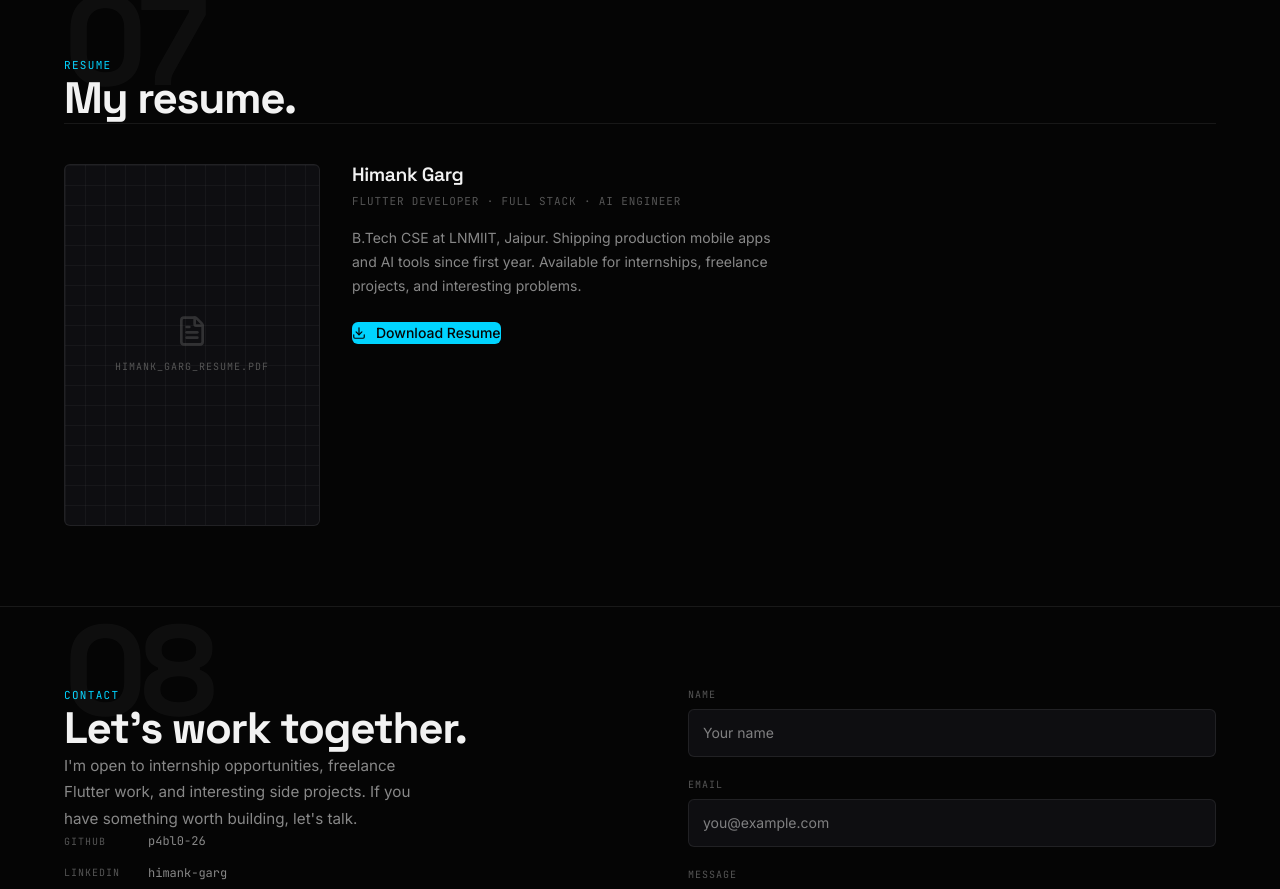
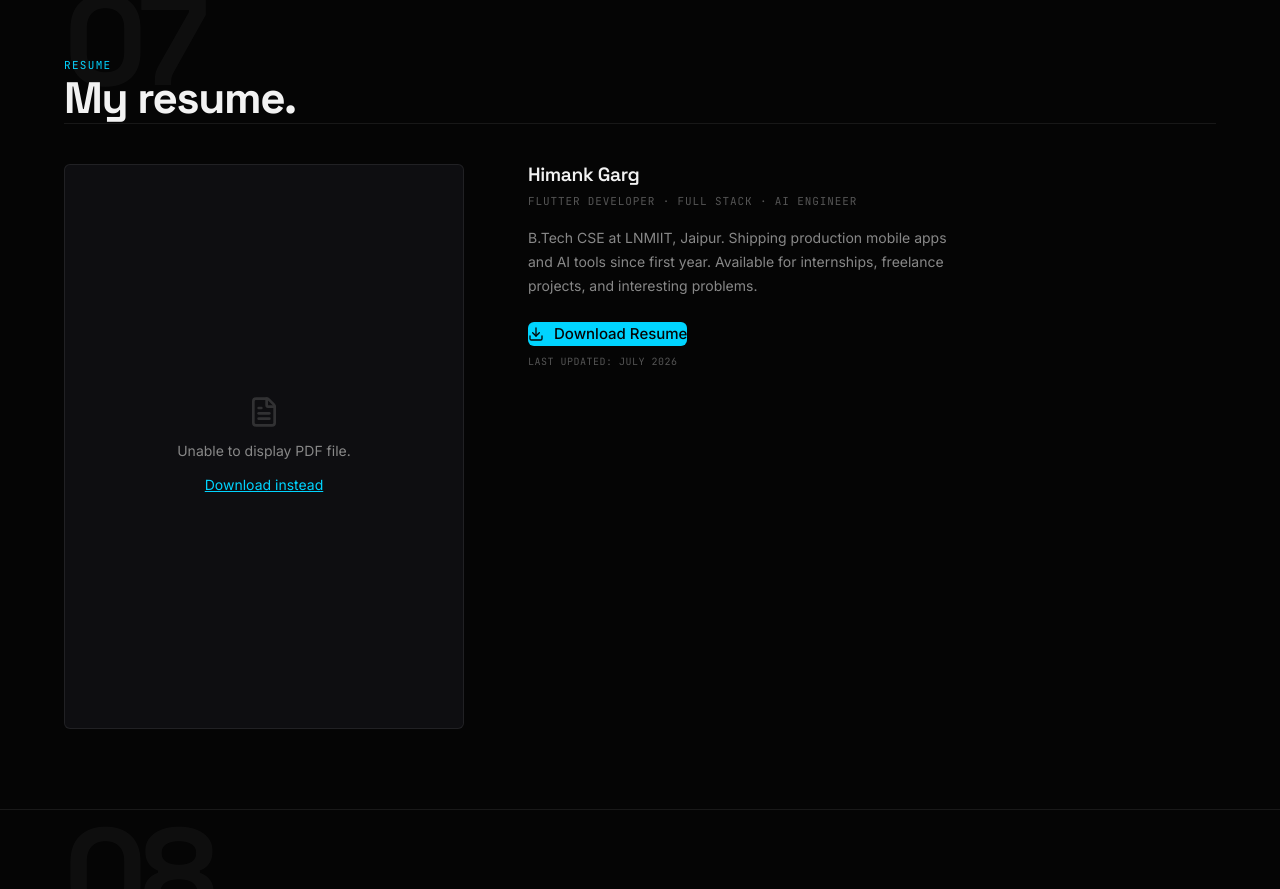
Before and after one commit to p4bl0-26/portfolio, a Next.js app: page / in a window 1280 px wide. Shown: the part 7480-8369 px from the top of the page. Built offline with nearby package versions, Linux system fonts and the light colour scheme; no server answers.

Commit message:
feat: wire up resume PDF across components and add embedded preview

```diff
--- a/src/components/sections/Hero.tsx
+++ b/src/components/sections/Hero.tsx
@@ -215,9 +215,9 @@ export function Hero() {
             </motion.span>
           </motion.a>
 
-          {/* Secondary — ghost */}
           <a
             href={META.resumePath}
+            download="Himank_Garg_Resume.pdf"
             target="_blank"
             rel="noopener noreferrer"
             className="inline-flex items-center justify-center rounded-md transition-all duration-200 focus-visible:outline-none"
--- a/src/components/sections/Resume.tsx
+++ b/src/components/sections/Resume.tsx
@@ -33,62 +33,103 @@ export function Resume() {
       </h2>
 
       <div
-        className="flex flex-col md:flex-row gap-8 items-start"
+        className="flex flex-col md:flex-row gap-8 lg:gap-16 items-start"
         style={{ borderTop: "1px solid var(--border)", paddingTop: "2.5rem" }}
       >
         {/* Preview card */}
+        <div className="w-full md:w-[320px] lg:w-[400px] flex-shrink-0">
+          {/* Desktop embed (hidden on mobile) */}
           <div
-          className="w-full md:w-64 flex-shrink-0"
+            className="hidden md:block w-full"
             style={{
               backgroundColor: "var(--bg-card)",
               border: "1px solid var(--border)",
               borderRadius: "6px",
-            aspectRatio: "210/297", // A4 ratio
-            display: "flex",
-            flexDirection: "column",
-            alignItems: "center",
-            justifyContent: "center",
-            gap: "1rem",
-            position: "relative",
+              aspectRatio: "1/1.414", // A4 ratio
               overflow: "hidden",
             }}
-          aria-label="Resume preview"
           >
-          {/* Grid background */}
+            <object
+              data={`${META.resumePath}#toolbar=0&navpanes=0&scrollbar=0`}
+              type="application/pdf"
+              width="100%"
+              height="100%"
+            >
+              <div className="w-full h-full flex flex-col items-center justify-center gap-3 p-6 text-center">
+                <FileText size={32} style={{ color: "var(--text-muted)", opacity: 0.5 }} />
+                <p style={{ color: "var(--text-secondary)", fontSize: "0.875rem" }}>
+                  Unable to display PDF file.
+                </p>
+                <a
+                  href={META.resumePath}
+                  download="Himank_Garg_Resume.pdf"
+                  style={{ color: "var(--accent)", fontSize: "0.875rem", textDecoration: "underline" }}
+                >
+                  Download instead
+                </a>
+              </div>
+            </object>
+          </div>
+
+          {/* Mobile simple card (hidden on desktop) */}
           <div
-            className="absolute inset-0"
+            className="md:hidden w-full flex items-center justify-between p-4"
             style={{
-              backgroundImage: `
-                linear-gradient(var(--border) 1px, transparent 1px),
-                linear-gradient(90deg, var(--border) 1px, transparent 1px)
-              `,
-              backgroundSize: "20px 20px",
-              opacity: 0.5,
+              backgroundColor: "var(--bg-card)",
+              border: "1px solid var(--border)",
+              borderRadius: "6px",
             }}
-            aria-hidden="true"
-          />
-          <div className="relative flex flex-col items-center gap-3">
-            <FileText
-              size={32}
-              style={{ color: "var(--text-muted)", opacity: 0.5 }}
-            />
+          >
+            <div className="flex items-center gap-3 overflow-hidden">
+              <FileText size={20} style={{ color: "var(--text-muted)", flexShrink: 0 }} />
+              <div className="flex flex-col overflow-hidden">
+                <span
+                  style={{
+                    fontFamily: "var(--font-body)",
+                    fontSize: "0.875rem",
+                    color: "var(--text-primary)",
+                    whiteSpace: "nowrap",
+                    overflow: "hidden",
+                    textOverflow: "ellipsis",
+                  }}
+                >
+                  Himank_Garg_Resume.pdf
+                </span>
                 <span
                   style={{
                     fontFamily: "var(--font-mono)",
                     fontSize: "10px",
                     textTransform: "uppercase",
-                letterSpacing: "0.1em",
+                    letterSpacing: "0.05em",
                     color: "var(--text-muted)",
                   }}
                 >
-              {/* TODO: Replace with actual resume PDF preview */}
-              Himank_Garg_Resume.pdf
+                  439 KB
                 </span>
+              </div>
+            </div>
+            <a
+              href={META.resumePath}
+              download="Himank_Garg_Resume.pdf"
+              aria-label="Download Himank_Garg_Resume.pdf"
+              style={{
+                color: "var(--accent)",
+                padding: "8px",
+                display: "flex",
+                alignItems: "center",
+                justifyContent: "center",
+                borderRadius: "4px",
+                backgroundColor: "rgba(255,255,255,0.05)",
+                flexShrink: 0,
+              }}
+            >
+              <Download size={16} />
+            </a>
           </div>
         </div>
 
         {/* Info + download */}
-        <div className="flex flex-col gap-6">
+        <div className="flex flex-col gap-6 md:pt-4">
           <div>
             <h3
               style={{
@@ -128,17 +169,18 @@ export function Resume() {
             </p>
           </div>
 
+          <div className="flex flex-col gap-2 items-start mt-2">
             <a
-            href={META.resumePath} // TODO: Point to actual resume PDF
+              href={META.resumePath}
               target="_blank"
               rel="noopener noreferrer"
               download="Himank_Garg_Resume.pdf"
-            className="inline-flex items-center gap-2.5 w-fit px-5 py-2.5 rounded-md transition-all duration-200"
+              className="inline-flex items-center gap-2.5 w-fit px-6 py-3 rounded-md transition-all duration-200"
               style={{
                 backgroundColor: "var(--accent)",
                 color: "var(--text-on-accent)",
                 fontFamily: "var(--font-body)",
-              fontSize: "14px",
+                fontSize: "15px",
                 fontWeight: 500,
                 textDecoration: "none",
               }}
@@ -150,9 +192,21 @@ export function Resume() {
               }}
               aria-label="Download Himank Garg's resume PDF"
             >
-            <Download size={14} />
+              <Download size={16} />
               Download Resume
             </a>
+            <span
+              style={{
+                fontFamily: "var(--font-mono)",
+                fontSize: "10px",
+                textTransform: "uppercase",
+                letterSpacing: "0.05em",
+                color: "var(--text-muted)",
+              }}
+            >
+              last updated: July 2026
+            </span>
+          </div>
         </div>
       </div>
     </SectionWrapper>
--- a/src/components/shared/CommandPalette.tsx
+++ b/src/components/shared/CommandPalette.tsx
@@ -27,7 +27,12 @@ const PALETTE_ACTIONS = [
     id: "download-resume",
     label: "Download resume",
     hint: META.resumePath,
-    action: () => window.open(META.resumePath, "_blank"),
+    action: () => {
+      const link = document.createElement("a");
+      link.href = META.resumePath;
+      link.download = "Himank_Garg_Resume.pdf";
+      link.click();
+    },
   },
   {
     id: "linkedin",
```
Lines whose indentation alone changed are shown as unchanged.
